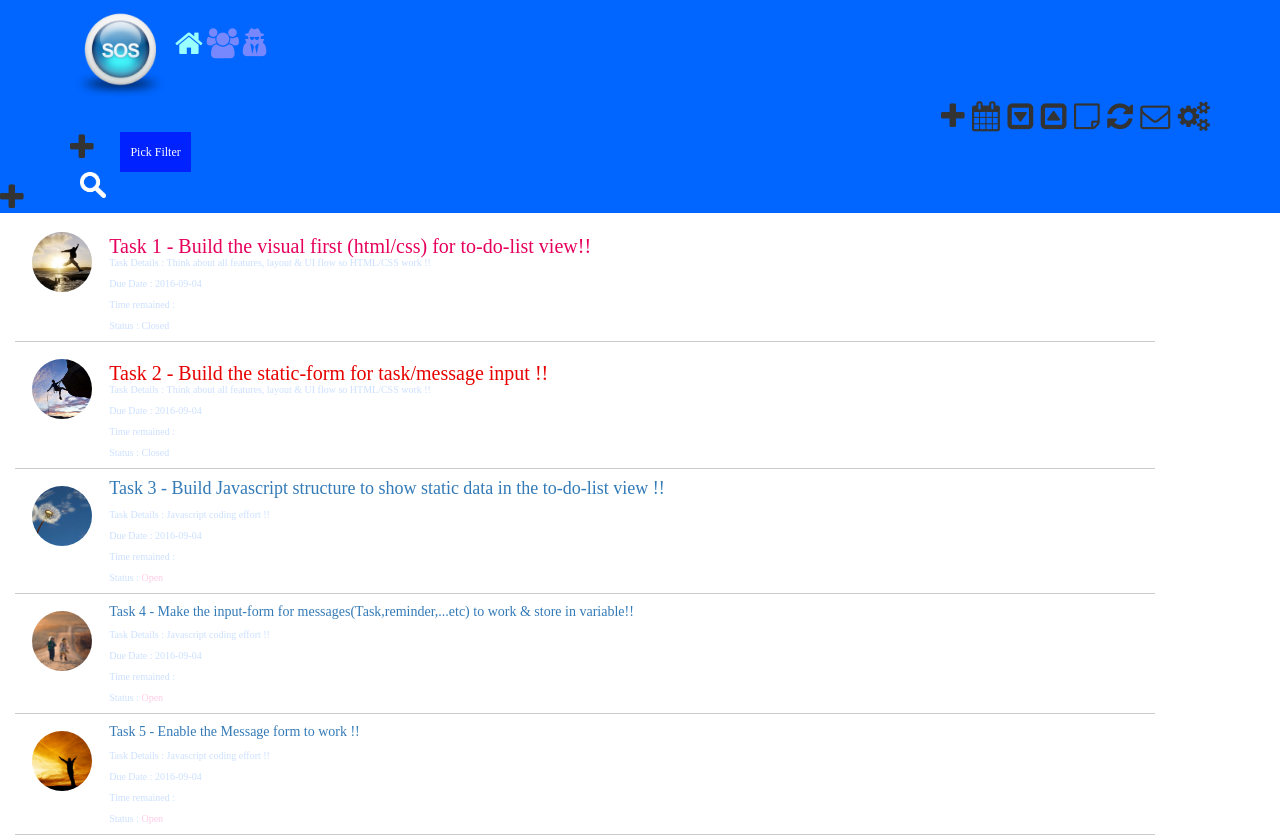
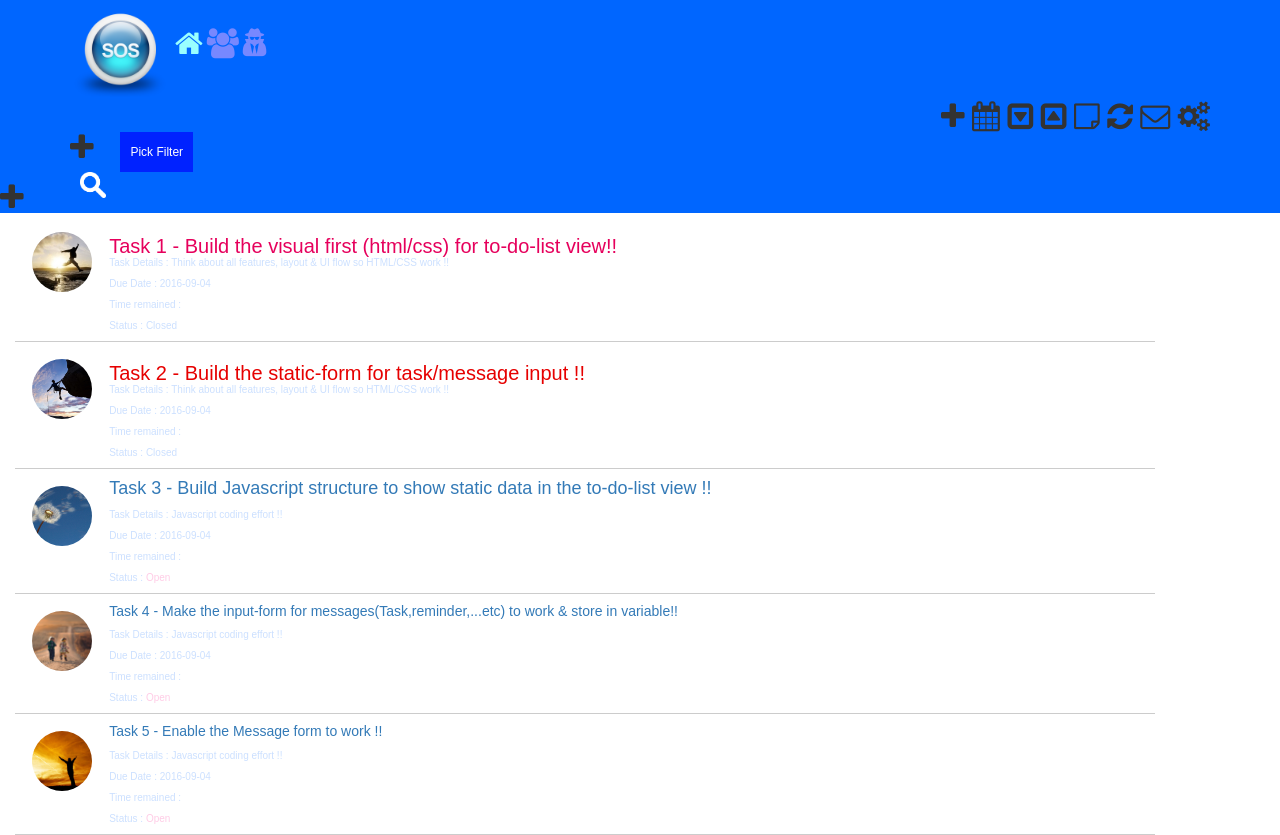
Before and after one commit to urswa777/jsd2, a PHP site: page /sos/sos.html in a window 1280 px wide. Run offline with PHP 8.4, Linux system fonts and the light colour scheme; some libraries are stand-ins or nearby versions.

Commit message:
add font to project sos

```diff
--- a/sos/css/sos.css
+++ b/sos/css/sos.css
@@ -1,5 +1,8 @@
 /* General Styles
 ---------------------------------------------- */
+*{
+  font-family: arial;
+}
 .container {
   max-width: 2000px;
   min-width: 400px;
```
